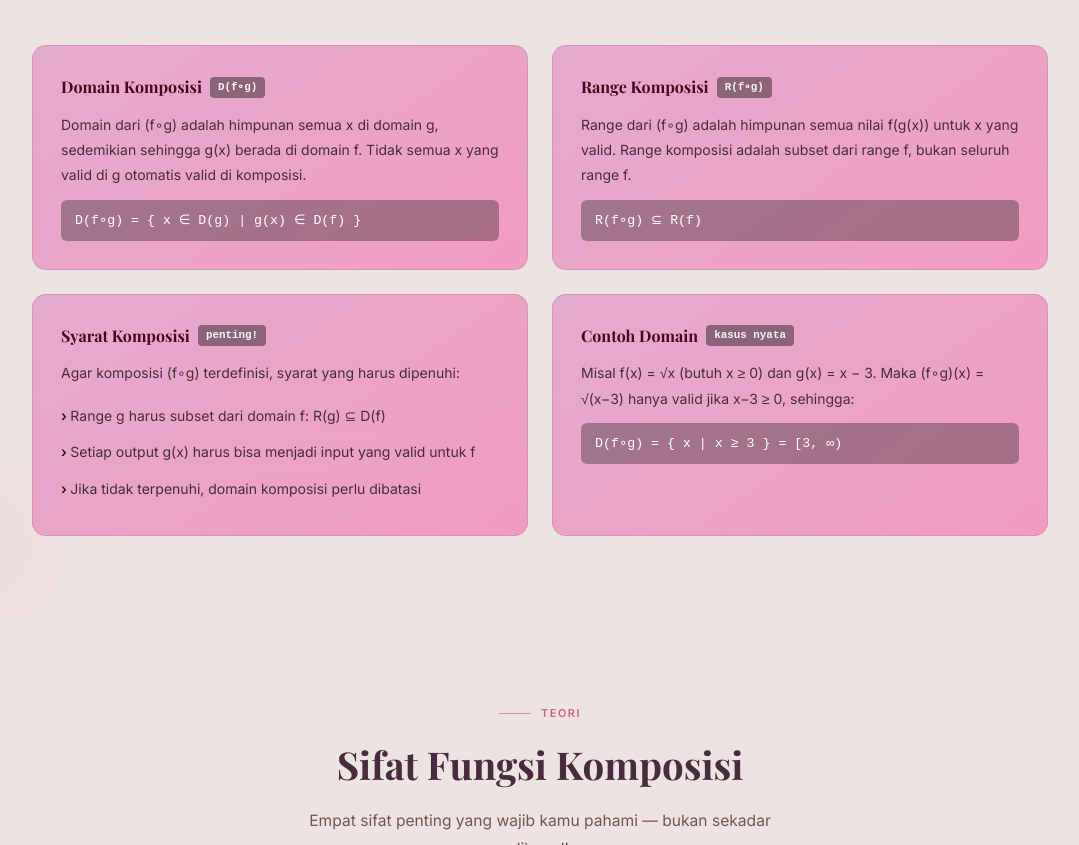
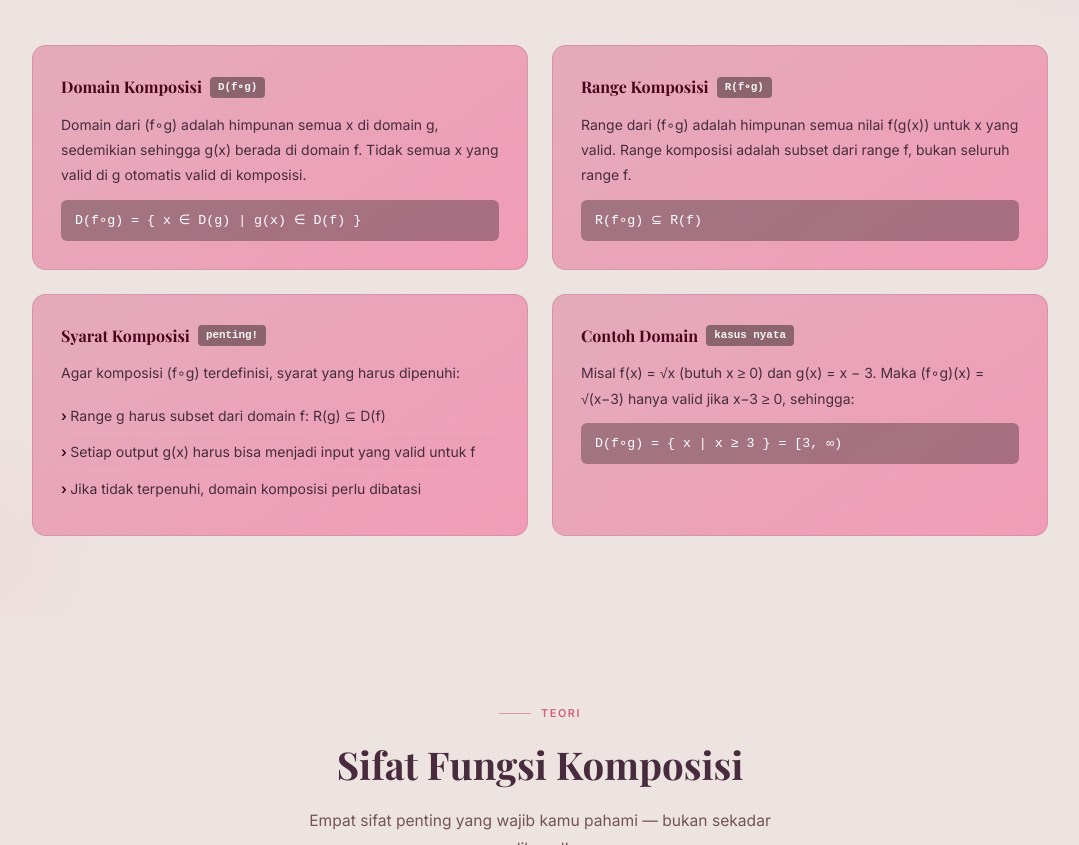
Before and after one commit to maaulia/matematika_fungsikomposisi, a plain HTML site: page index.html in a window 1280 px wide. Shown: the part 1704-2549 px from the top of the page, without its empty margins (100-1179 px from the left). Drawn offline with nearby package versions, Linux system fonts and the light colour scheme; a web font is replaced by a local one.

Commit message:
Add files via upload

```diff
--- a/style.css
+++ b/style.css
@@ -991,7 +991,7 @@ footer {
 
 .materi-grid { display: grid; grid-template-columns: 1fr 1fr; gap: 1.5rem; margin-top: 1rem; }
 .materi-card {
-  background: linear-gradient(145deg, #e4abce, #f19cc0); border: 1px solid rgba(#f4abdd);
+  background: linear-gradient(145deg, #e4abbb, #f19cb8); border: 1px solid rgba(#f4abb6);
   border-radius: 14px; padding: 1.75rem;
 }
 .materi-card h4 {
```
